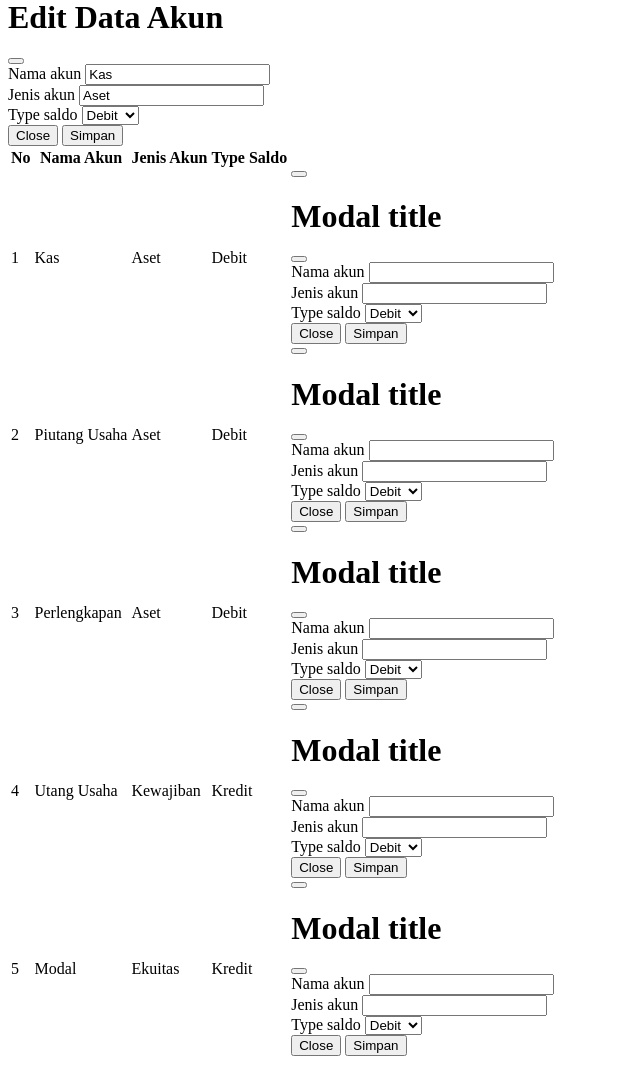
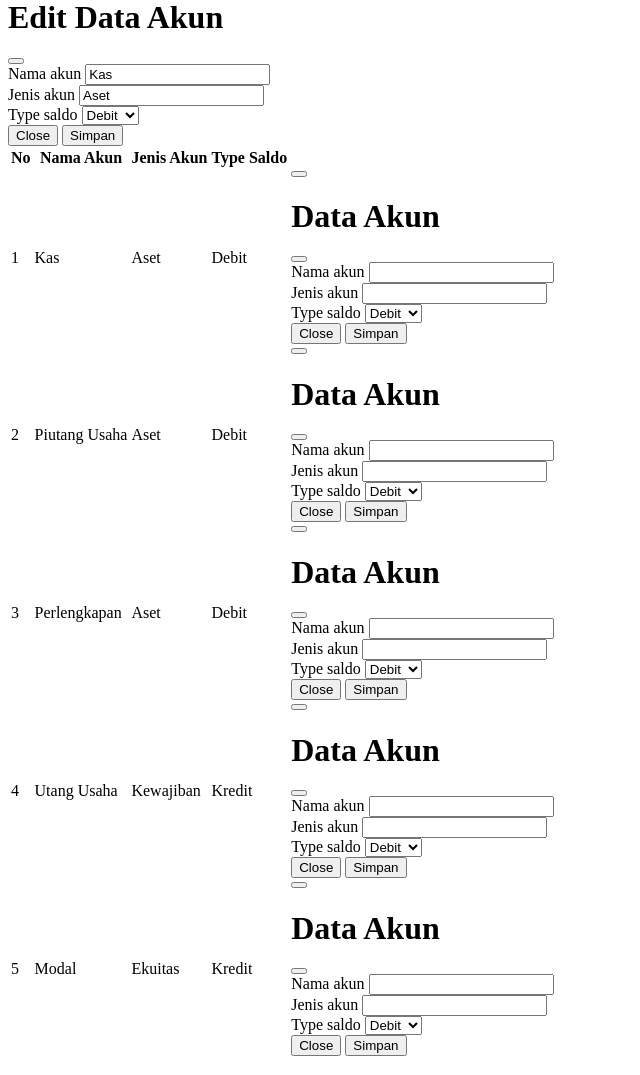
Before and after one commit to Rhmwd/app_sia, a PHP site: page /modul/akun/index.php in a window 1280 px wide. Shown: the part 171-1246 px from the top of the page, without its empty margins (0-640 px from the left). Run offline with PHP 8.4, Linux system fonts and the light colour scheme.

Commit message:
Update index.php

```diff
--- a/modul/akun/index.php
+++ b/modul/akun/index.php
@@ -63,7 +63,7 @@
   <div class="modal-dialog">
     <div class="modal-content">
       <div class="modal-header">
-        <h1 class="modal-title fs-5" id="exampleModalLabel">Modal title</h1>
+        <h1 class="modal-title fs-5" id="exampleModalLabel">Data Akun</h1>
         <button type="button" class="btn-close" data-bs-dismiss="modal" aria-label="Close"></button>
       </div>
       <div class="modal-body">
@@ -153,7 +153,7 @@ saldo</label>
   <div class="modal-dialog">
     <div class="modal-content">
       <div class="modal-header">
-        <h1 class="modal-title fs-5" id="exampleModalLabel">Modal title</h1>
+        <h1 class="modal-title fs-5" id="exampleModalLabel">Data Akun</h1>
         <button type="button" class="btn-close" data-bs-dismiss="modal" aria-label="Close"></button>
       </div>
       <div class="modal-body">
@@ -203,7 +203,7 @@ saldo</label>
   <div class="modal-dialog">
     <div class="modal-content">
       <div class="modal-header">
-        <h1 class="modal-title fs-5" id="exampleModalLabel">Modal title</h1>
+        <h1 class="modal-title fs-5" id="exampleModalLabel">Data Akun</h1>
         <button type="button" class="btn-close" data-bs-dismiss="modal" aria-label="Close"></button>
       </div>
       <div class="modal-body">
@@ -254,7 +254,7 @@ saldo</label>
   <div class="modal-dialog">
     <div class="modal-content">
       <div class="modal-header">
-        <h1 class="modal-title fs-5" id="exampleModalLabel">Modal title</h1>
+        <h1 class="modal-title fs-5" id="exampleModalLabel">Data Akun</h1>
         <button type="button" class="btn-close" data-bs-dismiss="modal" aria-label="Close"></button>
       </div>
       <div class="modal-body">
@@ -305,7 +305,7 @@ saldo</label>
   <div class="modal-dialog">
     <div class="modal-content">
       <div class="modal-header">
-        <h1 class="modal-title fs-5" id="exampleModalLabel">Modal title</h1>
+        <h1 class="modal-title fs-5" id="exampleModalLabel">Data Akun</h1>
         <button type="button" class="btn-close" data-bs-dismiss="modal" aria-label="Close"></button>
       </div>
       <div class="modal-body">
```
